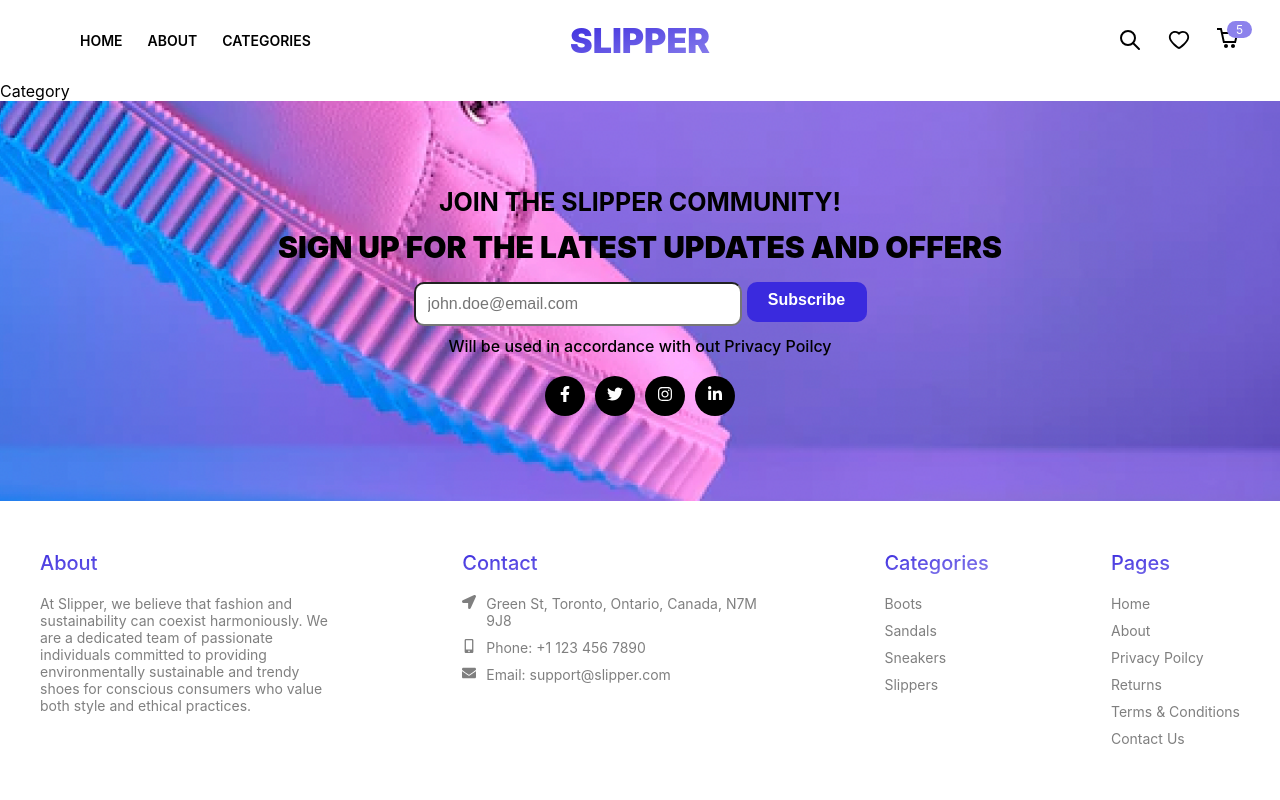
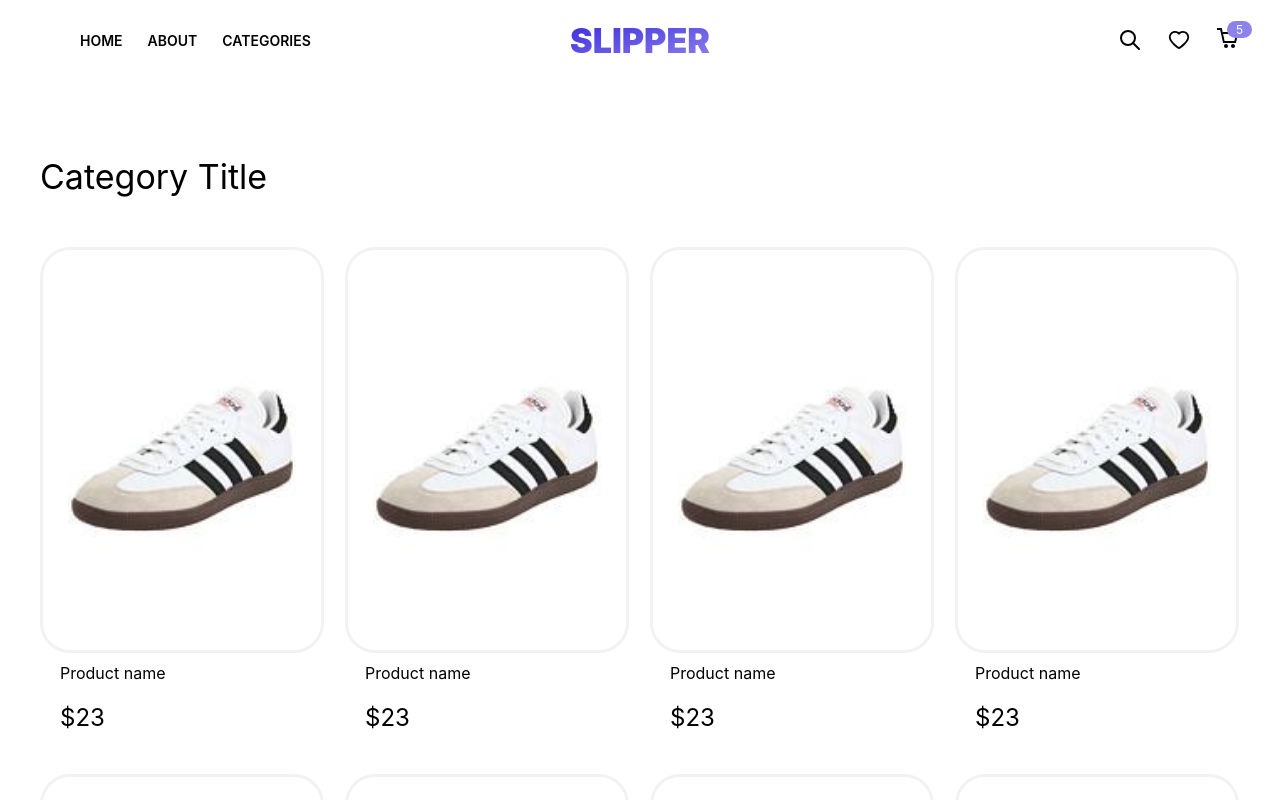
Before and after one commit to th13nd4n0/ecommerce-website, a React (Create React App) app in the folder client/: page /category/1 in a window 1280 px wide. Shown: the top 800 px of the page. Built offline with nearby package versions, Linux system fonts and the light colour scheme.

Commit message:
category sections

```diff
--- a/client/public/index.html
+++ b/client/public/index.html
@@ -2,7 +2,7 @@
 <html lang="en">
   <head>
     <meta charset="utf-8" />
-    <link rel="icon" href="./slipper_logo.png" />
+    <link rel="icon" href="%PUBLIC_URL%/slipper_logo.png" />
     <meta name="viewport" content="width=device-width, initial-scale=1" />
     <meta name="theme-color" content="#000000" />
     <meta
--- a/client/src/components/Category/Category.jsx
+++ b/client/src/components/Category/Category.jsx
@@ -1,5 +1,17 @@
+import "./Category.scss";
+import Products from "../Products/Products";
+
 const Category = () => {
-    return (<div>Category</div>);
+    return (
+        <div className="category-main-content">
+            <div className="layout">
+                <div className="category-title">
+                    Category Title
+                    <Products innerPage={true} />
+                </div>
+            </div>
+        </div>
+    );
 };
 
 export default Category;
--- a/client/src/components/Category/Category.scss
+++ b/client/src/components/Category/Category.scss
@@ -0,0 +1,27 @@
+@import "../../css-config/mixins.scss";
+
+.category-main-content {
+    margin: 30px 0;
+    @include md {
+        margin: 75px 0;
+    }
+    .layout {
+        max-width: calc(100% - 20px);
+        margin: 0 auto;
+        @include md {
+            max-width: 1200px;
+        }
+    }
+    .category-title {
+        font-size: 24px;
+        @include md {
+            font-size: 34px;
+        }
+    }
+    .products-container {
+        margin: 20px 0;
+        @include md {
+            margin: 50px 0;
+        }
+    }
+}
--- a/client/src/components/Home/Home.scss
+++ b/client/src/components/Home/Home.scss
@@ -6,4 +6,25 @@
     @include md {
         max-width: 1200px;
     }
+    .sec-heading {
+        margin-bottom: 20px;
+        font-size: 18px;
+        font-weight: 500;
+        text-transform: uppercase;
+        @include md {
+            margin-bottom: 35px;
+            font-size: 24px;
+        }
+        &:after {
+            content: "";
+            display: block;
+            margin-top: 5px;
+            width: 50px;
+            height: 3px;
+            background-color: #3a2ade;
+            @include md {
+                margin-top: 10px;
+            }
+        }
+    }
 }
--- a/client/src/components/Products/Product/Product.scss
+++ b/client/src/components/Products/Product/Product.scss
@@ -8,7 +8,7 @@
         width: calc(25% - 15px);
     }
     .thumbnail {
-        width: 80%;
+        width: 60%;
         height: 180px;
         background-color: white;
         margin-bottom: 10px;
@@ -19,6 +19,7 @@
         border-radius: 30px;
         @include md {
             height: 350px;
+            width: 80%;
         }
         img {
             transition: all ease 0.3s;
--- a/client/src/components/Products/Products.jsx
+++ b/client/src/components/Products/Products.jsx
@@ -1,10 +1,10 @@
 import "./Products.scss";
 import Product from "./Product/Product";
 
-const Products = () => {
+const Products = ({ innerPage }) => {
     return (
         <div className="products-container">
-            <div className="sec-heading">Recommended Slippers</div>
+            {!innerPage && <div className="sec-heading">Section Heading</div>}
             <div className="products">
                 <Product />
                 <Product />
```
